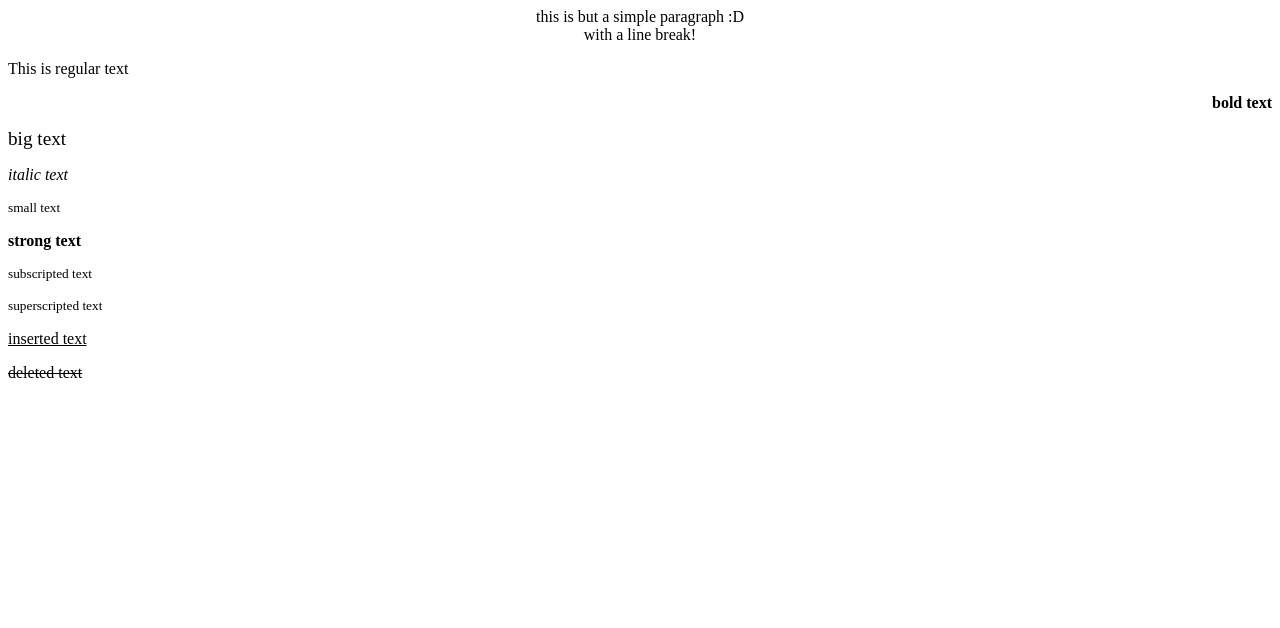
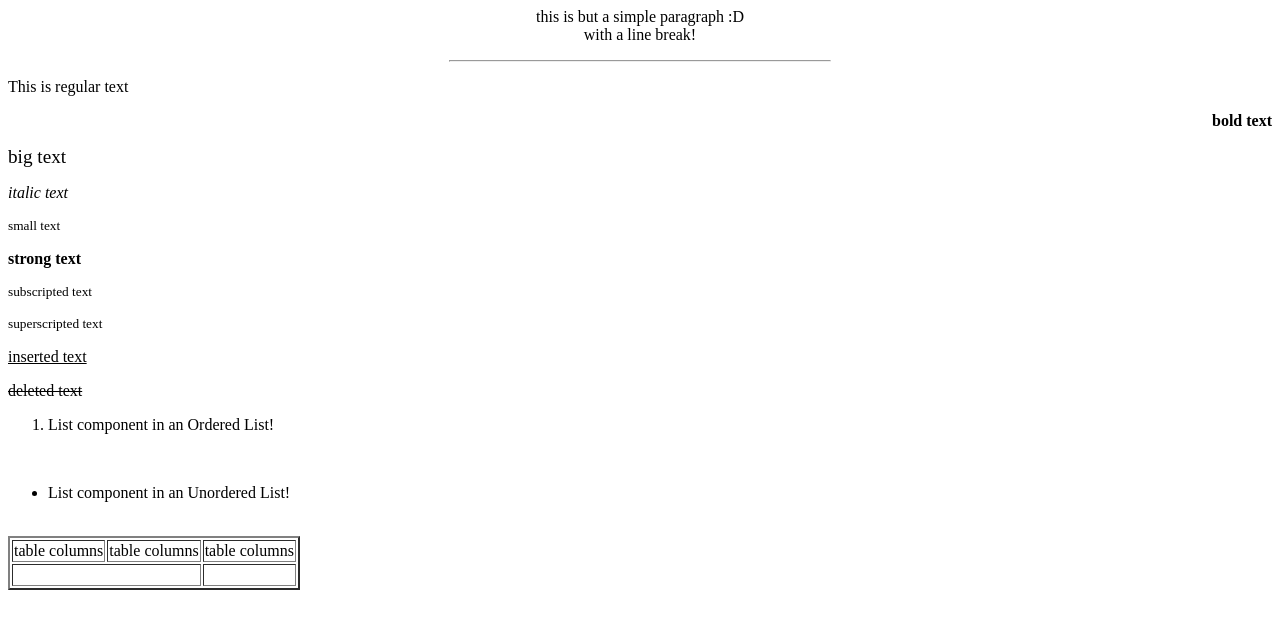
Before and after one commit to lunicarus/Studies, a plain HTML site: page WebDesign/html-from-zero.html in a window 1280 px wide. Drawn offline with Linux system fonts and the light colour scheme.

Commit message:
Lots of stuff

```diff
--- a/WebDesign/html-from-zero.html
+++ b/WebDesign/html-from-zero.html
@@ -6,6 +6,7 @@
         </head>
         <body> <!-- Visual Elements go here -->
             <p align = "center"> this is but a simple paragraph :D <br />with a line break!</p>
+            <hr width = "30%"></hr>
             <p>This is regular text </p>
             <p align = "right"><b>bold text </b></p>
             <p><big> big text </big></p>
@@ -17,7 +18,24 @@
             <p><ins> inserted text </ins></p>
             <p><del> deleted text </del></p>
             <!--just a bunch of tags I wanted to learn-->
-
-
+            <ol>
+                <li>List component in an Ordered List!</li>
+            </ol>
+            <br />
+            <ul>
+                <li>List component in an Unordered List!</li>
+            </ul>
+            <br />
+            <table border ="2"> <!-- border attribute isnt supported in HTML 5, but for now i use it so i can visualize things better -->
+                <tr>
+                   <td>table columns</td>
+                   <td>table columns</td>
+                   <td>table columns</td>
+                </tr>
+                <tr>
+                <td colspan = "2"><br /></td>
+                <td><br /></td>
+                </tr>
+             </table>
         </body>
     </html>
```
